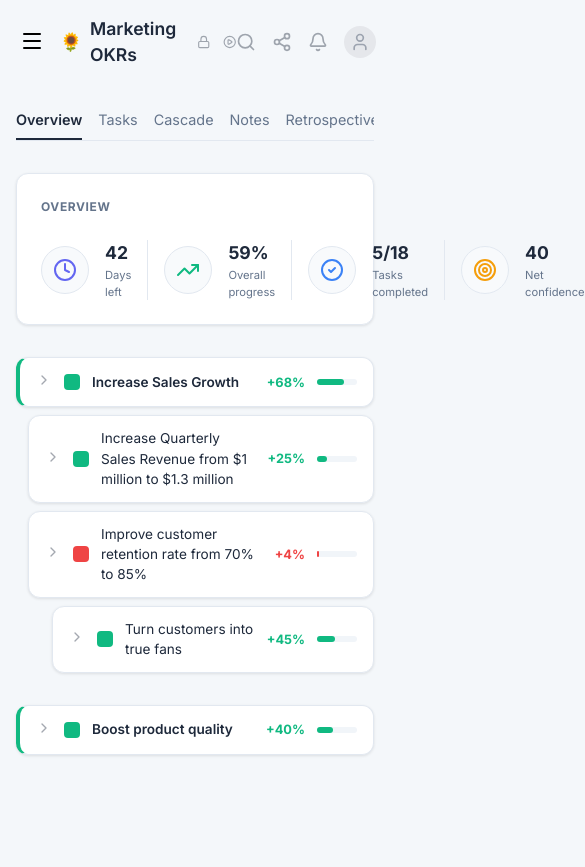
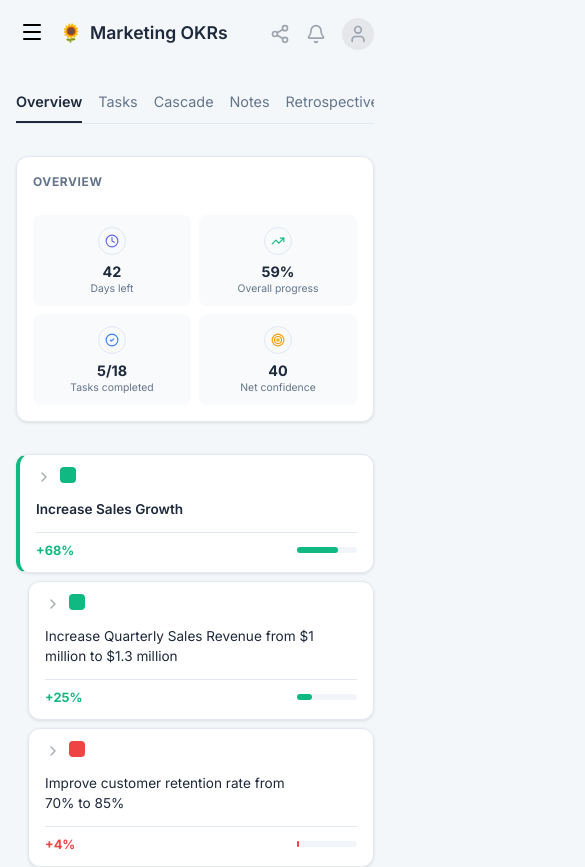
Before and after one commit to nttminh178/okr, a React (Vite) app: page / in a window 390 px wide. Shown: the top 867 px of the page, 585 px wide, since content can reach past the window. Before the commit the page ends 844 px from the top, so only its background shows below. Built offline with nearby package versions, Linux system fonts and the light colour scheme.

Commit message:
Optimize OKR section cards for mobile with stacking layout and refined typography

```diff
--- a/src/App.tsx
+++ b/src/App.tsx
@@ -211,7 +211,7 @@
             {/* Overview Stats */}
             <section className="card" style={{ marginBottom: '2rem' }}>
               <div style={{ fontSize: '0.75rem', fontWeight: 700, color: 'var(--text-muted)', marginBottom: '1.5rem', letterSpacing: '0.05em' }}>OVERVIEW</div>
-              <div className="stats-grid" style={{ display: 'grid', gridTemplateColumns: 'repeat(4, 1fr)', gap: '1rem' }}>
+              <div className="stats-grid">
                 <StatItem icon={<Clock color="#6366f1" />} value={mockStats.daysLeft} label="Days left" />
                 <StatItem icon={<TrendingUp color="#10b981" />} value={`${mockStats.overallProgress}%`} label="Overall progress" />
                 <StatItem icon={<CheckCircle2 color="#3b82f6" />} value={mockStats.tasksCompleted} label="Tasks completed" />
@@ -297,7 +297,7 @@
 );
 
 const StatItem = ({ icon, value, label }: { icon: React.ReactNode, value: any, label: string }) => (
-  <div className="stat-item" style={{ display: 'flex', alignItems: 'center', gap: '1rem', borderRight: '1px solid var(--border)', paddingRight: '1rem' }}>
+  <div className="stat-item">
     <div className="icon-wrapper" style={{
       width: 48,
       height: 48,
@@ -311,7 +311,7 @@
     }}>
       {icon}
     </div>
-    <div>
+    <div className="text-container">
       <div style={{ fontSize: '1.1rem', fontWeight: 700 }}>{value}</div>
       <div style={{ fontSize: '0.7rem', color: 'var(--text-muted)' }}>{label}</div>
     </div>
@@ -324,15 +324,10 @@
 
   return (
     <div style={{ marginLeft: paddingLeft }}>
-      <div className="card" style={{
-        padding: '0.75rem 1rem',
-        marginBottom: '0.5rem',
-        display: 'flex',
-        alignItems: 'center',
-        gap: '0.75rem',
+      <div className="card okr-item-card" style={{
         borderLeft: isObjective ? `4px solid ${okr.status === 'at-risk' ? 'var(--danger)' : 'var(--success)'}` : '1px solid var(--border)'
       }}>
-        <div style={{ opacity: 0.4 }}><ChevronRight size={16} /></div>
+        <div style={{ opacity: 0.4, flexShrink: 0 }}><ChevronRight size={16} /></div>
         <div style={{
           width: 16,
           height: 16,
@@ -340,15 +335,15 @@
           background: okr.status === 'at-risk' ? 'var(--danger)' : 'var(--success)',
           flexShrink: 0
         }} />
-        <div style={{ flex: 1, fontWeight: isObjective ? 600 : 400, fontSize: isMobile ? '0.85rem' : '1rem' }}>{okr.title}</div>
-        <div style={{ display: 'flex', alignItems: 'center', gap: '0.75rem' }}>
-          <div style={{
+        <div className="okr-item-title" style={{ fontWeight: isObjective ? 600 : 400 }}>{okr.title}</div>
+        <div className="okr-item-metrics">
+          <div className="desktop-only" style={{
             width: 24,
             height: 24,
             background: '#e5e7eb',
             borderRadius: '50%',
             fontSize: '0.65rem',
-            display: isMobile ? 'none' : 'flex',
+            display: 'flex',
             alignItems: 'center',
             justifyContent: 'center'
           }}>
@@ -358,10 +353,11 @@
             color: okr.status === 'at-risk' ? 'var(--danger)' : 'var(--success)',
             fontWeight: 700,
             fontSize: '0.8rem',
+            width: '40px'
           }}>
             +{okr.progress}%
           </div>
-          <div style={{ width: isMobile ? 40 : 80, height: 6, background: '#f1f5f9', borderRadius: 10 }}>
+          <div className="okr-item-progress-bar" style={{ width: 80, height: 6, background: '#f1f5f9', borderRadius: 10, flexShrink: 0 }}>
             <div style={{
               width: `${okr.progress}%`,
               height: '100%',
--- a/src/index.css
+++ b/src/index.css
@@ -113,3 +113,190 @@
 ::-webkit-scrollbar-thumb:hover {
   background: #94a3b8;
 }
+
+.stats-grid {
+  display: grid;
+  grid-template-columns: repeat(auto-fit, minmax(200px, 1fr));
+  gap: 1rem;
+}
+
+.charts-grid {
+  display: grid;
+  grid-template-columns: repeat(auto-fit, minmax(300px, 1fr));
+  gap: 1.5rem;
+}
+
+.stat-item {
+  display: flex;
+  align-items: center;
+  gap: 1rem;
+  flex: 1;
+  min-width: 0;
+  border-right: 1px solid var(--border);
+  padding-right: 1rem;
+}
+
+.stat-item .text-container {
+  min-width: 0;
+  flex: 1;
+}
+
+/* Responsive Adjustments */
+@media (max-width: 1024px) {
+  :root {
+    --sidebar-width: 0px;
+  }
+
+  .desktop-only {
+    display: none !important;
+  }
+
+  .stats-grid {
+    grid-template-columns: repeat(2, 1fr);
+  }
+}
+
+@media (min-width: 1025px) {
+  .mobile-only {
+    display: none !important;
+  }
+}
+
+@media (max-width: 640px) {
+  .stats-grid {
+    grid-template-columns: 1fr 1fr !important;
+    gap: 0.5rem !important;
+  }
+
+  .charts-grid {
+    grid-template-columns: 1fr !important;
+  }
+
+  .card {
+    padding: 1rem;
+  }
+
+  .stat-item {
+    border-right: none !important;
+    padding: 0.75rem 0.5rem !important;
+    gap: 0.4rem !important;
+    flex-direction: column;
+    text-align: center;
+    background: #f8fafc;
+    border-radius: 8px;
+  }
+
+  .stat-item .icon-wrapper {
+    width: 28px !important;
+    height: 28px !important;
+  }
+
+  .stat-item .icon-wrapper svg {
+    width: 14px !important;
+    height: 14px !important;
+  }
+
+  .stat-item .text-container {
+    display: flex;
+    flex-direction: column;
+    align-items: center;
+    width: 100%;
+  }
+
+  .stat-item .text-container>div:first-child {
+    font-size: 0.9rem !important;
+  }
+
+  .stat-item .text-container>div:last-child {
+    font-size: 0.65rem !important;
+    line-height: 1.1;
+    word-break: break-word;
+  }
+}
+
+@media (max-width: 380px) {
+  .stats-grid {
+    grid-template-columns: 1fr !important;
+  }
+
+  .stat-item {
+    flex-direction: row;
+    text-align: left;
+    padding: 1rem !important;
+  }
+
+  .stat-item .text-container {
+    align-items: flex-start;
+  }
+}
+
+.sidebar-overlay {
+  position: fixed;
+  top: 0;
+  left: 0;
+  width: 100%;
+  height: 100%;
+  background: rgba(0, 0, 0, 0.5);
+  z-index: 40;
+  opacity: 0;
+  visibility: hidden;
+  transition: all 0.3s;
+}
+
+.sidebar-overlay.open {
+  opacity: 1;
+  visibility: visible;
+}
+
+.okr-item-card {
+  display: flex !important;
+  align-items: center;
+  gap: 0.75rem;
+  padding: 0.75rem 1rem !important;
+  margin-bottom: 0.5rem;
+}
+
+.okr-item-metrics {
+  display: flex;
+  align-items: center;
+  gap: 0.75rem;
+  margin-left: auto;
+}
+
+@media (max-width: 640px) {
+  .okr-item-card {
+    flex-wrap: wrap;
+    align-items: flex-start !important;
+    gap: 0.5rem;
+  }
+
+  .okr-item-title {
+    width: calc(100% - 40px);
+    order: 1;
+    font-size: 0.85rem !important;
+  }
+
+  .okr-item-metrics {
+    width: 100%;
+    order: 2;
+    margin-left: 0;
+    justify-content: space-between;
+    border-top: 1px solid var(--border);
+    padding-top: 0.5rem;
+    margin-top: 0.25rem;
+  }
+
+  .okr-item-progress-bar {
+    width: 100px !important;
+  }
+}
+
+@media (max-width: 480px) {
+  .okr-item-metrics {
+    gap: 0.5rem;
+  }
+
+  .okr-item-progress-bar {
+    width: 60px !important;
+  }
+}
```
